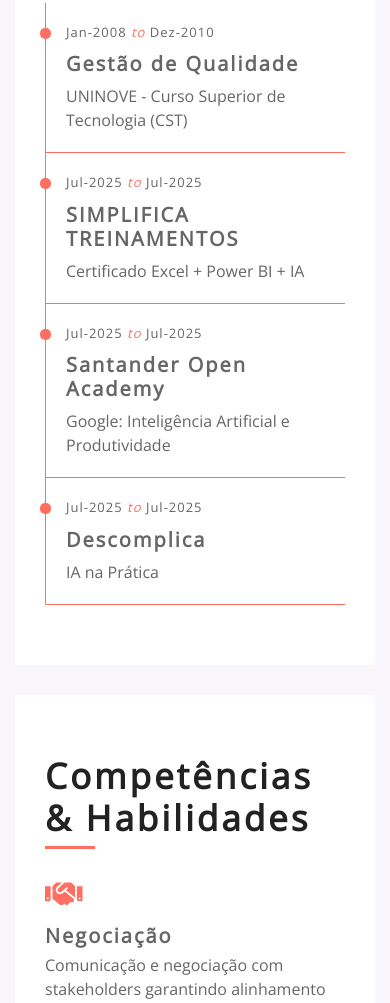
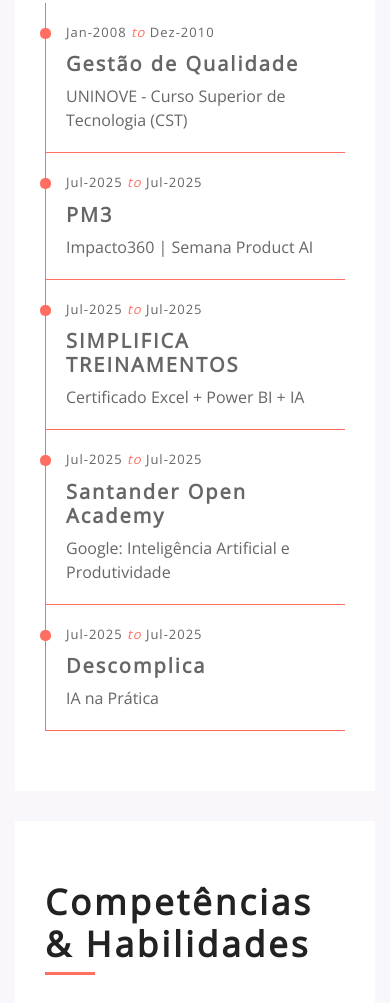
Before and after one commit to 2023-amorim/profile, a plain HTML site: page index.html in a window 390 px wide. Shown: the part 5028-6031 px from the top of the page. Drawn offline with nearby package versions, Linux system fonts and the light colour scheme.

Commit message:
Add files via upload

```diff
--- a/index.html
+++ b/index.html
@@ -379,6 +379,13 @@
               <div class="col-md-8">
                 <div class="edu-col">
                   <span>Jul-2025 <i>to</i> Jul-2025</span>
+                  <h3>PM3</h3>
+                  <p>Impacto360 | Semana Product AI</p>
+                </div>
+              </div>
+              <div class="col-md-8">
+                <div class="edu-col">
+                  <span>Jul-2025 <i>to</i> Jul-2025</span>
                   <h3>SIMPLIFICA TREINAMENTOS</h3>
                   <p>Certificado Excel + Power BI + IA</p>
                 </div>
```
